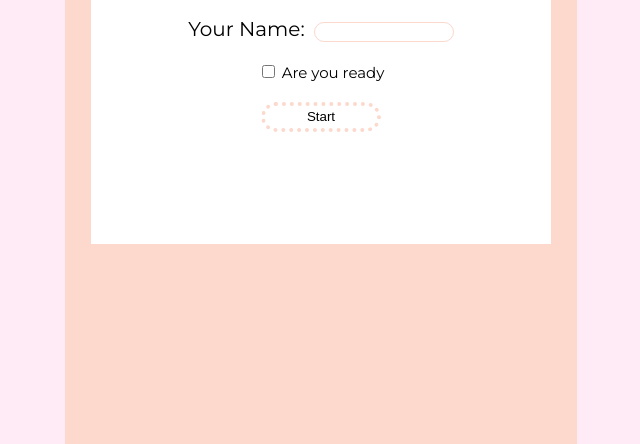
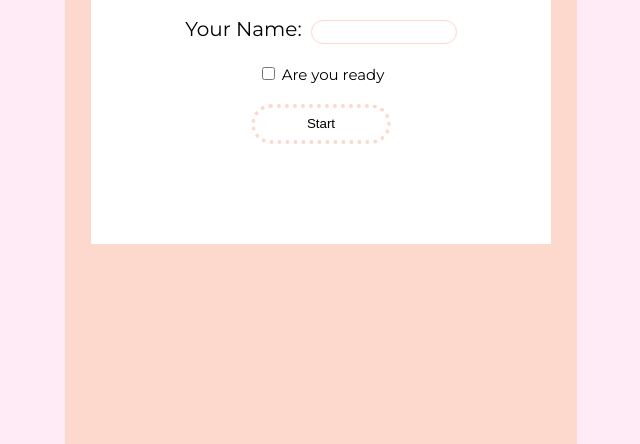
Before and after one commit to washuravele/MathQuiz, a plain HTML site: page index.html in a window 1280 px wide. Shown: the part 356-800 px from the top of the page, without its empty margins (319-959 px from the left). Drawn offline with nearby package versions, Linux system fonts and the light colour scheme; a web font is replaced by a local one.

Commit message:
css modified

```diff
--- a/index.css
+++ b/index.css
@@ -1,5 +1,5 @@
 * {
-   box-sizing: border-box;
+   box-sizing: content-box;
 }
 
 body{
```
